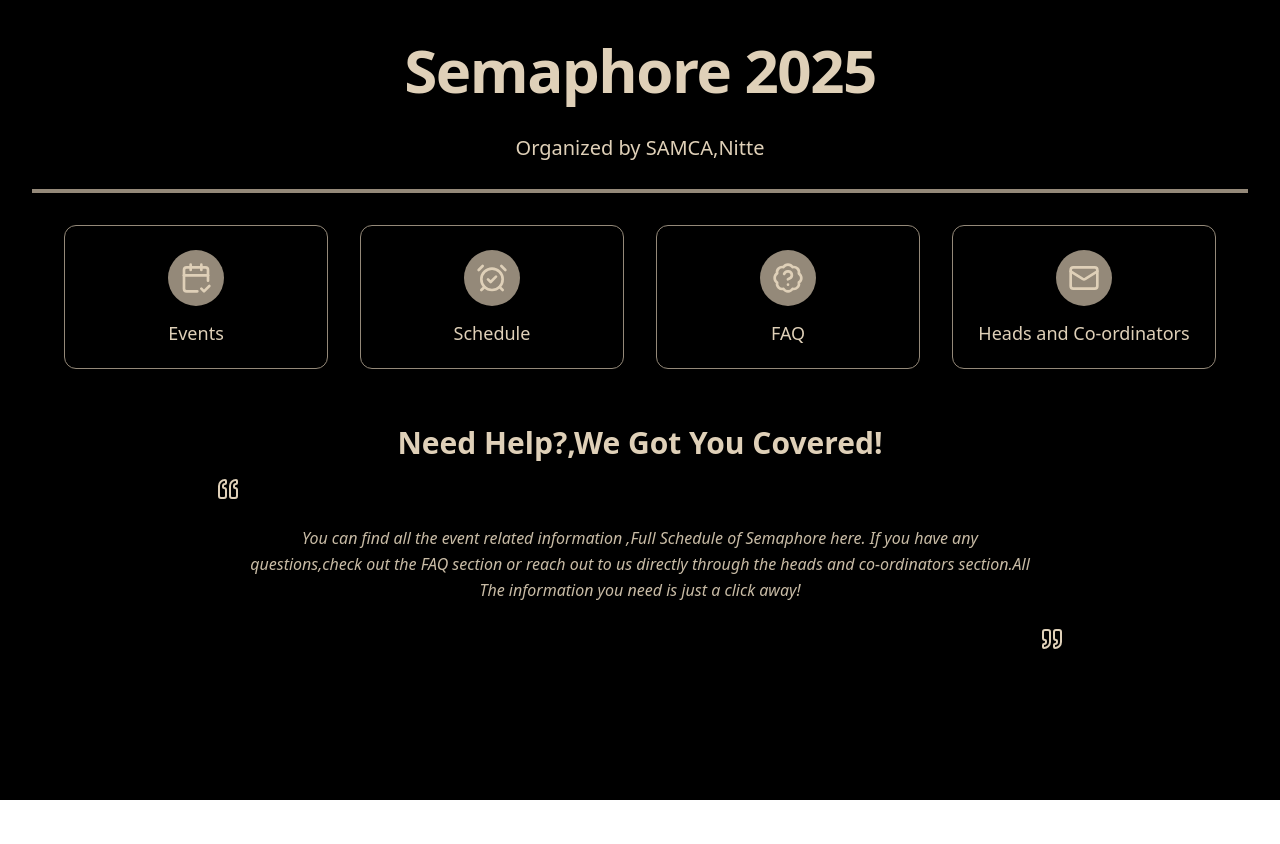
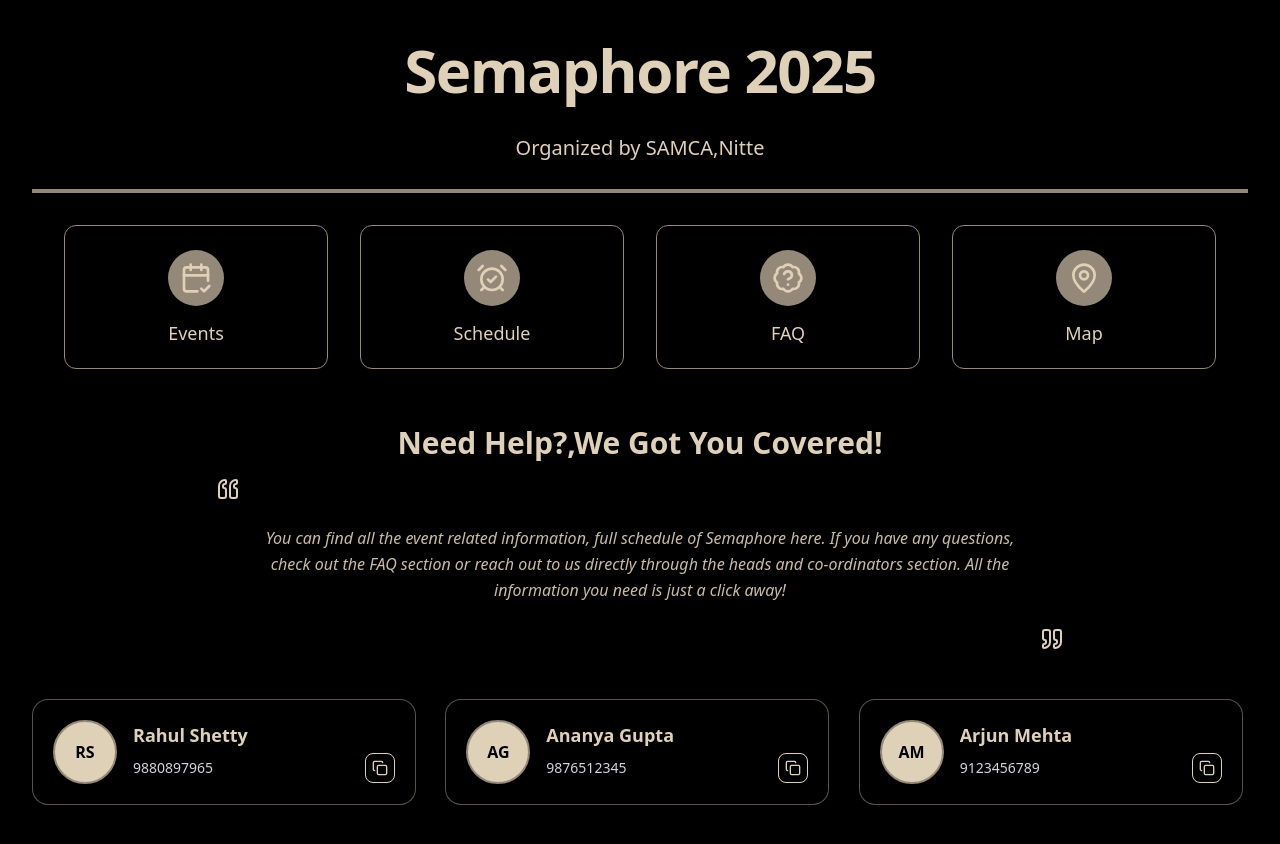
Before and after one commit to anupnayak25/semaphore-support, a React (Vite) app in the folder semaphore-support/: page / in a window 1280 px wide. Before the commit the page ends 800 px from the top, so only its background shows below. Built offline with nearby package versions, Linux system fonts and the light colour scheme.

Commit message:
Updated home page and added new location page

```diff
--- a/semaphore-support/src/App.jsx
+++ b/semaphore-support/src/App.jsx
@@ -10,6 +10,7 @@
 import { RouterProvider } from "react-router-dom";
 import Schedules from "./pages/Schedules";
 import HeadsAndCoordinators from "./pages/HeadsAndCoordinators";
+import Location from "./pages/Location";
 import { Toaster } from "react-hot-toast";
 const App = () => {
  const router = createBrowserRouter(
@@ -18,6 +19,7 @@
         <Route path="" element={<Home/>} />
         <Route path="FAQ" element={<Faq />} />
         <Route path="Events" element={<Rules />} />
+        <Route path="Map" element={<Location />} />
         <Route path="Timings" element={<Schedules />} />
         <Route path="HeadsAndCoordinators" element={<HeadsAndCoordinators/>} />
       </Route>
--- a/semaphore-support/src/components/HeadsAndCoordinators/HeadsAndCoordinatorsCard.jsx
+++ b/semaphore-support/src/components/HeadsAndCoordinators/HeadsAndCoordinatorsCard.jsx
@@ -1,22 +1,28 @@
 import { useState } from "react";
+import { Copy } from "lucide-react"; // Copy icon from lucide-react
 
-export default function HeadsAndCoordinatorsCard({ head, getInitials, copyToClipboard }) {
+export default function HeadsAndCoordinatorsCard({
+  head,
+  getInitials,
+  copyToClipboard,
+}) {
   const [loaded, setLoaded] = useState(false);
   const [failed, setFailed] = useState(false);
   const [loading, setLoading] = useState(false);
 
   return (
-    <div className="bg-dominant/80 backdrop-blur-sm shadow-lg rounded-2xl p-4 sm:p-6 border border-accent hover:shadow-xl transition-all duration-300 hover:scale-[1.02] hover:bg-dominant/90">
-      {/* Profile Image */}
-      <div className="relative w-20 h-20 sm:w-24 sm:h-24 mx-auto mb-4">
+    <div className="bg-dominant/90 backdrop-blur-md shadow-lg rounded-2xl p-4 sm:p-5 border border-accent/40 hover:shadow-2xl transition-all duration-300 hover:scale-[1.02] hover:bg-dominant/95 w-full max-w-sm">
+      <div className="flex items-center gap-4">
+        {/* Profile Image - Left Side */}
+        <div className="relative w-14 h-14 sm:w-16 sm:h-16 flex-shrink-0">
           {loading && !loaded && !failed && (
-          <div className="w-20 h-20 sm:w-24 sm:h-24 rounded-full bg-dominant border-2 border-accent flex items-center justify-center">
-            <div className="animate-spin rounded-full h-6 w-6 border-b-2 border-highlight"></div>
+            <div className="w-14 h-14 sm:w-16 sm:h-16 rounded-full bg-dominant border-2 border-accent flex items-center justify-center">
+              <div className="animate-spin rounded-full h-5 w-5 border-b-2 border-highlight"></div>
             </div>
           )}
 
           {failed && (
-          <div className="w-20 h-20 sm:w-24 sm:h-24 rounded-full bg-accent border-2 border-highlight flex items-center justify-center text-dominant text-sm sm:text-lg font-bold shadow-lg">
+            <div className="w-14 h-14 sm:w-16 sm:h-16 rounded-full bg-accent border-2 border-highlight flex items-center justify-center text-dominant text-sm sm:text-base font-bold shadow-lg">
               {getInitials(head.name)}
             </div>
           )}
@@ -24,7 +30,9 @@
           <img
             src={head.photo}
             alt={`${head.name} - ${head.designation}`}
-          className={`w-20 h-20 sm:w-24 sm:h-24 rounded-full object-cover border-2 border-accent shadow-md transition-opacity duration-300 ${loaded ? "opacity-100" : "opacity-0 absolute top-0 left-0"}`}
+            className={`w-14 h-14 sm:w-16 sm:h-16 rounded-full object-cover border-2 border-accent shadow-md transition-opacity duration-300 ${
+              loaded ? "opacity-100" : "opacity-0 absolute top-0 left-0"
+            }`}
             loading="lazy"
             onLoadStart={() => setLoading(true)}
             onLoad={() => {
@@ -38,29 +46,27 @@
           />
         </div>
 
-      {/* Content */}
-      <div className="text-center space-y-2">
-        <h2 className="text-base sm:text-lg font-semibold text-accent">
+        {/* Content - Right Side */}
+        <div className="flex-1 min-w-0">
+          <h2 className="text-base sm:text-lg font-semibold text-accent truncate">
             {head.name}
           </h2>
-
-        <div className="space-y-1">
-          <p className="text-accent font-medium text-xs sm:text-sm">
-            {head.designation}
+          {/* Designation (if you want to enable later) */}
+          {/* <p className="text-sm text-gray-300 opacity-80">{head.designation}</p> */}
+          <div className="flex items-center justify-between mt-1">
+            <p className="text-xs sm:text-sm text-gray-300 truncate">
+              {head.contact}
             </p>
 
-        </div>
-
-        {/* Contact */}
-        <div className="mt-3 flex flex-col items-center gap-2 ">
-          <p className="text-xs text-accent ">Contact No : {head.contact}</p>
+            {/* Copy Icon Button */}
             <button
               onClick={() => copyToClipboard(head.contact)}
-            className="px-4 py-1.5 bg-transparent text-accent hover:bg-accent border border-accent hover:text-dominant text-xs rounded-2xl font-bold transition-colors duration-200 flex items-center gap-1"
+              className="ml-2 p-1.5 rounded-lg border border-accent text-accent hover:bg-accent hover:text-dominant transition-colors duration-200"
               title="Copy phone number"
             >
-             copy to clipboard
+              <Copy className="w-4 h-4" />
             </button>
+          </div>
         </div>
       </div>
     </div>
--- a/semaphore-support/src/context/SemaphoreContext.jsx
+++ b/semaphore-support/src/context/SemaphoreContext.jsx
@@ -3,7 +3,7 @@
   Mail,
   AlarmClockCheckIcon,
   BadgeQuestionMarkIcon,
-  CalendarCheck2Icon,
+  CalendarCheck2Icon, MapPinIcon,
 } from "lucide-react";
 const SemaphoreContext = React.createContext();
 
@@ -22,13 +22,13 @@
         heading: "Event Details",
         subHeading: "Location,Timings,Rules and Contacts",
       },
-      timingsPage:{
-        heading:"Semaphore Schedule",
-        subHeading:""
+      timingsPage: {
+        heading: "Semaphore Schedule",
+        subHeading: ""
       },
-      headsPage: {
-        heading: "Heads and Co-ordinators",
-        subHeading: "Contact for any event related queries",
+      locationPage: {
+        heading: "Places and Locations",
+        subHeading: "Find all Place and Locations here",
       },
     },
   };
@@ -36,11 +36,7 @@
     { icon: CalendarCheck2Icon, name: "Events", route: "/Events" },
     { icon: AlarmClockCheckIcon, name: "Schedule", route: "/Timings" },
     { icon: BadgeQuestionMarkIcon, name: "FAQ", route: "/FAQ" },
-    {
-      icon: Mail,
-      name: "Heads and Co-ordinators",
-      route: "/HeadsAndCoordinators",
-    },
+    { icon: MapPinIcon, name: "Map", route: "/Map" },
   ];
   const faqData = [
     {
@@ -175,7 +171,7 @@
   ];
   const eventData = [
     {
-      eventName:"Spectra flux",
+      eventName: "Spectra flux",
       secondaryName: "suprise event",
       info: {
         locationAndTime: [
@@ -413,7 +409,7 @@
       name: "Rahul Shetty",
       designation: "Surprise Event Head",
       event: "Surprise Event",
-      photo: "/images/IMG_0619-1.JPG",
+      photo: "/",
       contact: "9880897965"
     },
     {
@@ -421,7 +417,7 @@
       name: "Ananya Gupta",
       designation: "Dance Head",
       event: "Dance",
-      photo: "/images/197.jpg",
+      photo: "/",
       contact: "9876512345",
 
     },
@@ -430,76 +426,15 @@
       name: "Arjun Mehta",
       designation: "Coding Event Head",
       event: "Coding",
-      photo: "/images/197.jpg",
+      photo: "/",
       contact: "9123456789",
 
     },
-    {
-      id: 4,
-      name: "Emily Davis",
-      designation: "Startup Pitch Head",
-      event: "Startup Pitch",
-      photo: "/images/197.jpg",
-      contact: "9988766554",
 
-    },
-    {
-      id: 5,
-      name: "Sanjana Rao",
-      designation: "Tech Talk Head",
-      event: "Tech Talk",
-      photo: "/images/197.jpg",
-      contact: "9123422334",
+  ];
 
-    },
-    {
-      id: 6,
-      name: "Rohit Verma",
-      designation: "Photography Head",
-      event: "Photography",
-      photo: "/images/197.jpg",
-      contact: "9777788990",
-
-    },
-    {
-      id: 7,
-      name: "Sneha Nair",
-      designation: "IT Manager",
-      event: "IT Management",
-      photo: "/images/197.jpg",
-      contact: "9666644556",
-
-    },
-    {
-      id: 8,
-      name: "Vikram Singh",
-      designation: "Valorant (Gaming) Head",
-      event: "Gaming",
-      photo: "/images/197.jpg",
-      contact: "9333322110",
-
-    },
-    {
-      id: 9,
-      name: "Priya Sharma",
-      designation: "IT Quiz Head",
-      event: "IT Quiz",
-      photo: "/images/priya.jpg",
-      contact: "9555566778",
-
-    },
-    {
-      id: 10,
-      name: "Suprith Sharma",
-      designation: "IT Quiz Head",
-      event: "IT Quiz",
-      photo: "/images/priya.jpg",
-      contact: "9555566778",
-
-    },
-  ];
-  const scheduleData={
-    day1Schedule : [
+  const scheduleData = {
+    day1Schedule: [
       { time: '09:00 AM', event: 'Opening Ceremony' },
       { time: '10:00 AM', event: 'Keynote Speech' },
       { time: '11:30 AM', event: 'Coffee Break' },
@@ -511,7 +446,7 @@
     ],
 
     // Day2 schedule data
-      day2Schedule : [
+    day2Schedule: [
       { time: '09:30 AM', event: 'Morning Briefing' },
       { time: '10:00 AM', event: 'Technical Presentation' },
       { time: '11:15 AM', event: 'Q&A Session' },
@@ -520,8 +455,36 @@
       { time: '02:15 PM', event: 'Workshop Session B' },
       { time: '03:45 PM', event: 'Final Presentations' },
       { time: '05:00 PM', event: 'Closing Ceremony' }
-      ]
+    ],
   }
+  const locationData = [
+    {
+      venue: "NMAMIT",
+      location: "Nitte, SH1, Karkala, Karnataka 574110",
+      locationLink: "https://maps.app.goo.gl/v8JkvcoGG9CTSgCi6",
+    },
+    {
+      venue: "SMV Block, NMAMIT",
+      location: "456 Center Rd, Townsville",
+      locationLink: "https://maps.app.goo.gl/hRM8cCqE9k74bPdo9",
+    },
+    {
+      venue: "Sambhram Hall",
+      location: "5WMM+7M4, SH1, Kalya, Karnataka 574110",
+      locationLink: "https://maps.app.goo.gl/UjwFAjqsFrvBHXpPA",
+    },
+    {
+      venue: "B C Alva Memorial Indoor Stadium",
+      location: "5WMQ+2GC, near NET Gents hostel, Nitte, Karnataka 574110",
+      locationLink: "https://maps.app.goo.gl/1moKKSW89D2NW1PJ6",
+    },
+
+    {
+      venue: "Sanmathi",
+      location: "Sanmathi Cafe and Park (K B)",
+      locationLink: "https://maps.app.goo.gl/BkUXs4hrhzR5W7816",
+    },
+  ];
 
   return (
     <SemaphoreContext.Provider
@@ -531,7 +494,8 @@
         faqData,
         eventData,
         scheduleData,
-        headsData
+        headsData,
+        locationData
       }}
     >
       {children}
--- a/semaphore-support/src/pages/Home.jsx
+++ b/semaphore-support/src/pages/Home.jsx
@@ -1,17 +1,48 @@
-import React,{useContext} from 'react'
-import Heading from '../components/Heading/Heading'
-import { SemaphoreContext } from '../context/SemaphoreContext';
-import NavBar from '../components/NavBar/NavBar';
-import Description from '../components/Description/Description';
+import React, { useContext } from "react";
+import Heading from "../components/Heading/Heading";
+import { SemaphoreContext } from "../context/SemaphoreContext";
+import NavBar from "../components/NavBar/NavBar";
+import Description from "../components/Description/Description";
+import HeadsAndCoordinatorsCard from "../components/HeadsAndCoordinators/HeadsAndCoordinatorsCard";
+
 function Home() {
-    const {titles}=useContext(SemaphoreContext);
+  const { titles, headsData } = useContext(SemaphoreContext); // headsData array
+
+  const getInitials = (name) =>
+    name
+      .split(" ")
+      .map((n) => n[0])
+      .join("")
+      .toUpperCase();
+
+  const copyToClipboard = (text) => {
+    navigator.clipboard.writeText(text);
+    alert(`Copied: ${text}`);
+  };
+
   return (
-    <div className='bg-dominant min-h-screen pt-10 pb-10 px-4 sm:px-6 lg:px-8'>
-      <Heading heading={titles.program.heading} subheading={titles.program.subHeading}/>
-      <NavBar/>
-      <Description title='Need Help?,We Got You Covered!' content='You can find all the event related information ,Full Schedule of Semaphore here. If you have any questions,check out the FAQ section or reach out to us directly through the heads and co-ordinators section.All The information you need is just a click away!'/>
+    <div className="bg-dominant pt-10 pb-10 px-4 sm:px-6 lg:px-8">
+      <Heading
+        heading={titles.program.heading}
+        subheading={titles.program.subHeading}
+      />
+      <NavBar />
+      <Description
+        title="Need Help?,We Got You Covered!"
+        content="You can find all the event related information, full schedule of Semaphore here. If you have any questions, check out the FAQ section or reach out to us directly through the heads and co-ordinators section. All the information you need is just a click away!"
+      />
+      <div className="grid grid-cols-1 sm:grid-cols-2 md:grid-cols-3 gap-6 mt-6">
+        {headsData.map((head) => (
+          <HeadsAndCoordinatorsCard
+            key={head.id}
+            head={head}
+            getInitials={getInitials}
+            copyToClipboard={copyToClipboard}
+          />
+        ))}
+      </div>
     </div>
-  )
+  );
 }
 
-export default Home
+export default Home;
--- /dev/null
+++ b/semaphore-support/src/pages/Location.jsx
@@ -0,0 +1,69 @@
+import Heading from '../components/Heading/Heading';
+import { MapPin, Building } from 'lucide-react';
+import { useContext } from 'react';
+import { SemaphoreContext } from '../context/SemaphoreContext';
+
+const Location = () => {
+  const { titles, locationData } = useContext(SemaphoreContext);
+
+  return (
+    <div className="w-full bg-dominant min-h-screen text-white py-10">
+
+      <Heading
+        heading={titles.pages.locationPage.heading}
+        subheading={titles.pages.locationPage.subHeading}
+      />
+
+      <div className="max-w-4xl mx-auto px-4 py-8">
+        <div className="overflow-x-auto">
+          <table className="min-w-full border-collapse border border-highlight rounded-lg">
+            <thead className="bg-accent/20">
+              <tr>
+                <th className="px-6 py-3 text-left text-sm font-semibold text-accent border border-highlight">
+                  <div className="flex items-center space-x-2">
+                    <Building className="w-5 h-5" />
+                    <span>Event</span>
+                  </div>
+                </th>
+                <th className="px-6 py-3 text-left text-sm font-semibold text-accent border border-highlight">
+                  <div className="flex items-center space-x-2">
+                    <MapPin className="w-5 h-5" />
+                    <span>Location Link</span>
+                  </div>
+                </th>
+              </tr>
+            </thead>
+            <tbody>
+              {locationData.map((event, index) => (
+                <tr
+                  key={index}
+                  className={index % 2 === 0 ? "bg-gray-800/20" : "bg-gray-800/10"}
+                >
+                  <td className="px-6 py-4 text-gray-200 font-medium border border-highlight">
+                    {event.venue}
+                  </td>
+                  <td className="px-6 py-4 text-gray-200 border border-highlight">
+                    {event.locationLink ? (
+                      <a
+                        href={event.locationLink}
+                        target="_blank"
+                        rel="noopener noreferrer"
+                        className="text-accent hover:text-accent/80 hover:underline"
+                      >
+                        {event.location}
+                      </a>
+                    ) : (
+                      <span>{event.location}</span>
+                    )}
+                  </td>
+                </tr>
+              ))}
+            </tbody>
+          </table>
+        </div>
+      </div>
+    </div>
+  );
+};
+
+export default Location;
```
Lines whose indentation alone changed are shown as unchanged.
